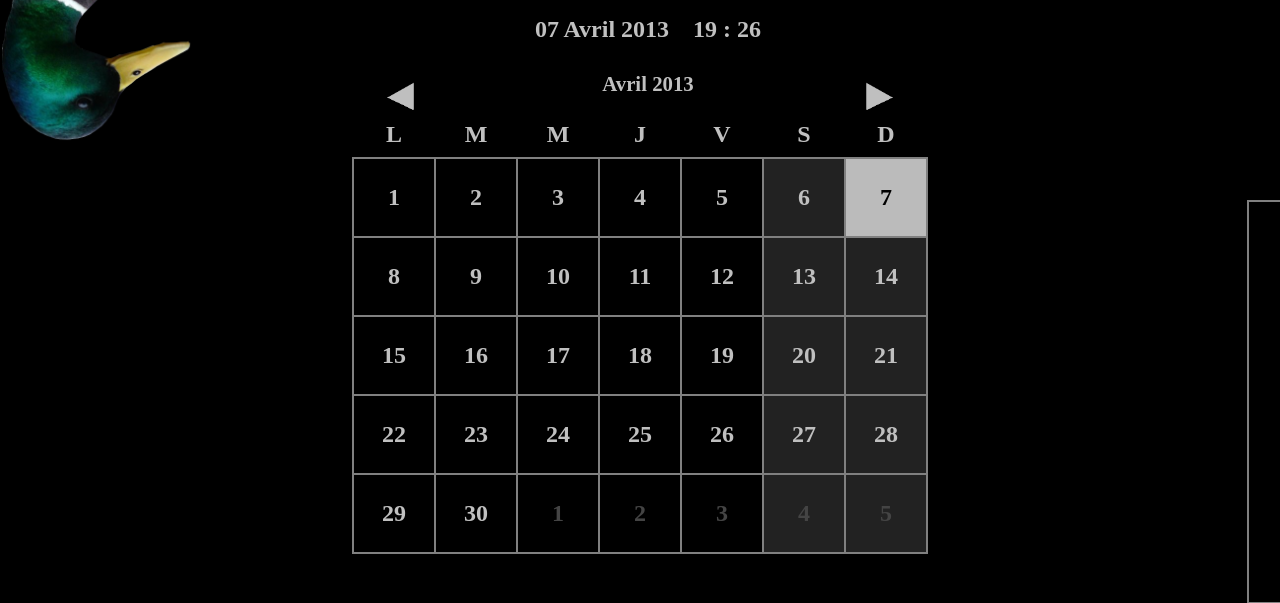
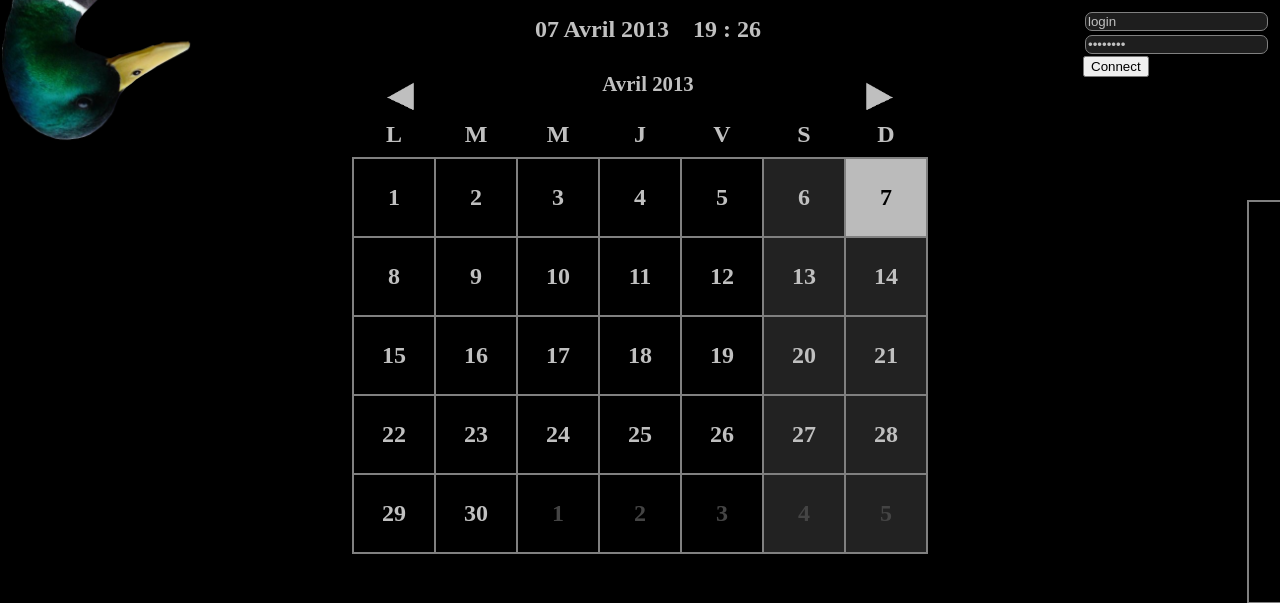
Before and after one commit to Natsirtt/Duckalendar, a PHP site: page / in a window 1280 px wide; the page is wider, and only the part inside the window is pictured. Shown: the top 603 px of that part. Run offline with PHP 8.4, Linux system fonts and the light colour scheme.

Commit message:
Ajout de fonctions.
Ajout du panneau coulissant de droite activé sur clic sur les case du
calendrier.
Ajout du formulaire de connexion.

```diff
--- a/css/style.css
+++ b/css/style.css
@@ -97,3 +97,22 @@ body {
   right: -18%;
   padding-left: 5px;
 }
+
+#connect {
+  position: absolute;
+  right : 10px;
+  top : 10px;
+}
+
+.round {
+  border-radius: 7px;
+  background-color: rgb(30, 30, 30);
+  color: silver;
+  margin: 2px;
+  border: solid gray 1px;
+}
+
+.round:focus {
+  /*border: solid 1px rgb(0, 90, 0);*/
+  box-shadow: 0px 0px 8px rgb(0, 180, 0);
+}
--- a/index.html
+++ b/index.html
@@ -11,14 +11,22 @@
     <link rel="stylesheet" type="text/css" href="css/style.css" />
 
     <script src="jquery-1.9.1.min.js" type="text/javascript"></script>
+	<script src="inputs.js" type="text/javascript"></script>
   </head>
   <body>
+	<div id="connect">
+	  <form action="connect.php">
+		<input type="text" name="login" value="login" class="round" /><br />
+		<input type="password" value="password" name="pass" class="round" /><br />
+		<input type="submit" value="Connect"/>
+	  </form>
+	</div>
+
     <p><img src="images/theDuck.png" alt="theDuck" id="theDuck" /></p>
     <p id="date"></p>
     <input type="image" src="images/fleche gauche.png" id="left" />
     <p id="month"></p>
     <input type="image" src="images/fleche droite.png" id="right" />
-
     <table id = "calendar" summary = "calendar">
       <tr> <!-- Liste des jours de la semaine -->
         <th>L</th>
--- /dev/null
+++ b/inputs.js
@@ -0,0 +1,14 @@
+var defaultInput = ["login", "password"];
+
+$(document).ready(
+  function() {
+    $(".round").click(
+      function (){
+        var input = $(this);
+        if (defaultInput.indexOf(input.val()) !== -1) {
+          input.val("");
+        }
+      }
+    )
+  }
+);
```
